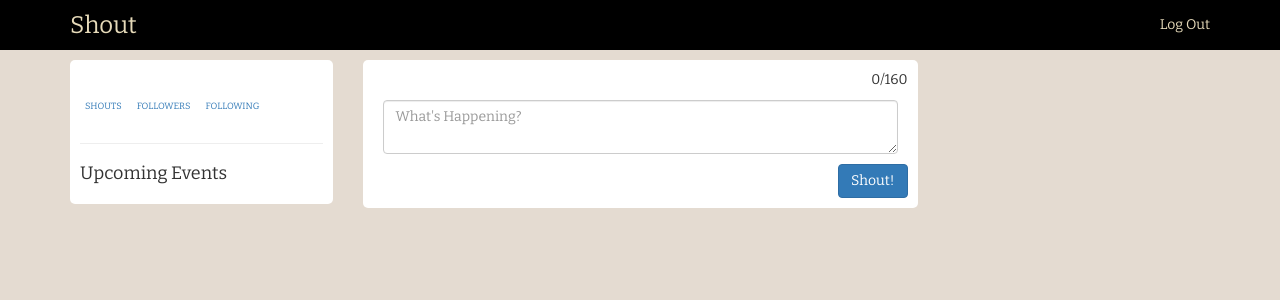
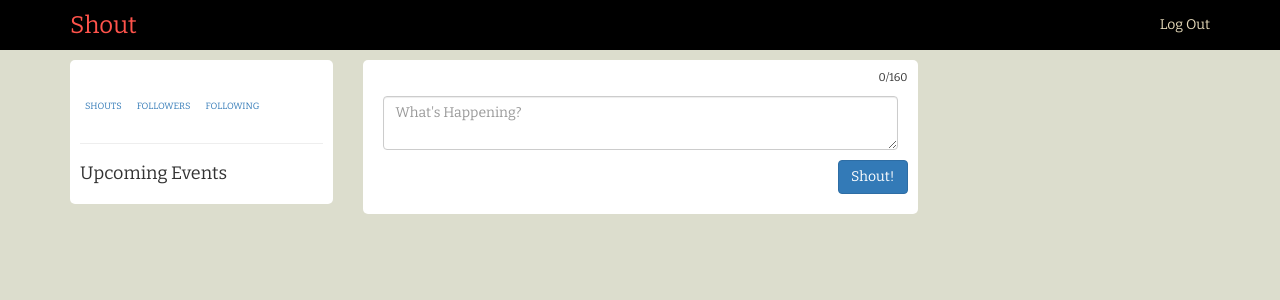
Before and after one commit to shreyas1701/Shout, a Django app: template templates/shout/home.html in a window 1280 px wide. Shown: the top 300 px of the page. Run offline with Django 3.2, Linux system fonts and the light colour scheme; the template is opened without the code that fills it, so the values that code supplies are empty; some libraries are stand-ins or nearby versions.

Commit message:
Frills to the homepage

```diff
--- a/templates/shout/static/css/styles.css
+++ b/templates/shout/static/css/styles.css
@@ -1,5 +1,5 @@
 body{
-	background-color: #E4DBD1;
+	background-color:#DCDDCD;
 	font-family: 'Bitter', sans-serif;
 }
 
@@ -10,7 +10,11 @@ body{
 }
 
 .navbar-brand{
-	color: #E6DAB9 !important;
+	color: #FF534B !important;
+}
+
+.navbar-brand:focus, .navbar-brand:hover{
+	color: #ff8f4b !important;
 }
 
 .navbar-default .navbar-nav > li > a {
@@ -75,5 +79,20 @@ body{
 }
 
 .shouts{
+	margin: 10px;
+}
 
+.shout{
+    border-radius: 5px;
+    background:#eaf8fc;
+    padding: 5px;
+    margin-bottom: 5px;
 }
+
+.shout .timestamp{
+	font-size: 70%;
+}
+
+#char_count{
+	font-size: 80%
+}
```
